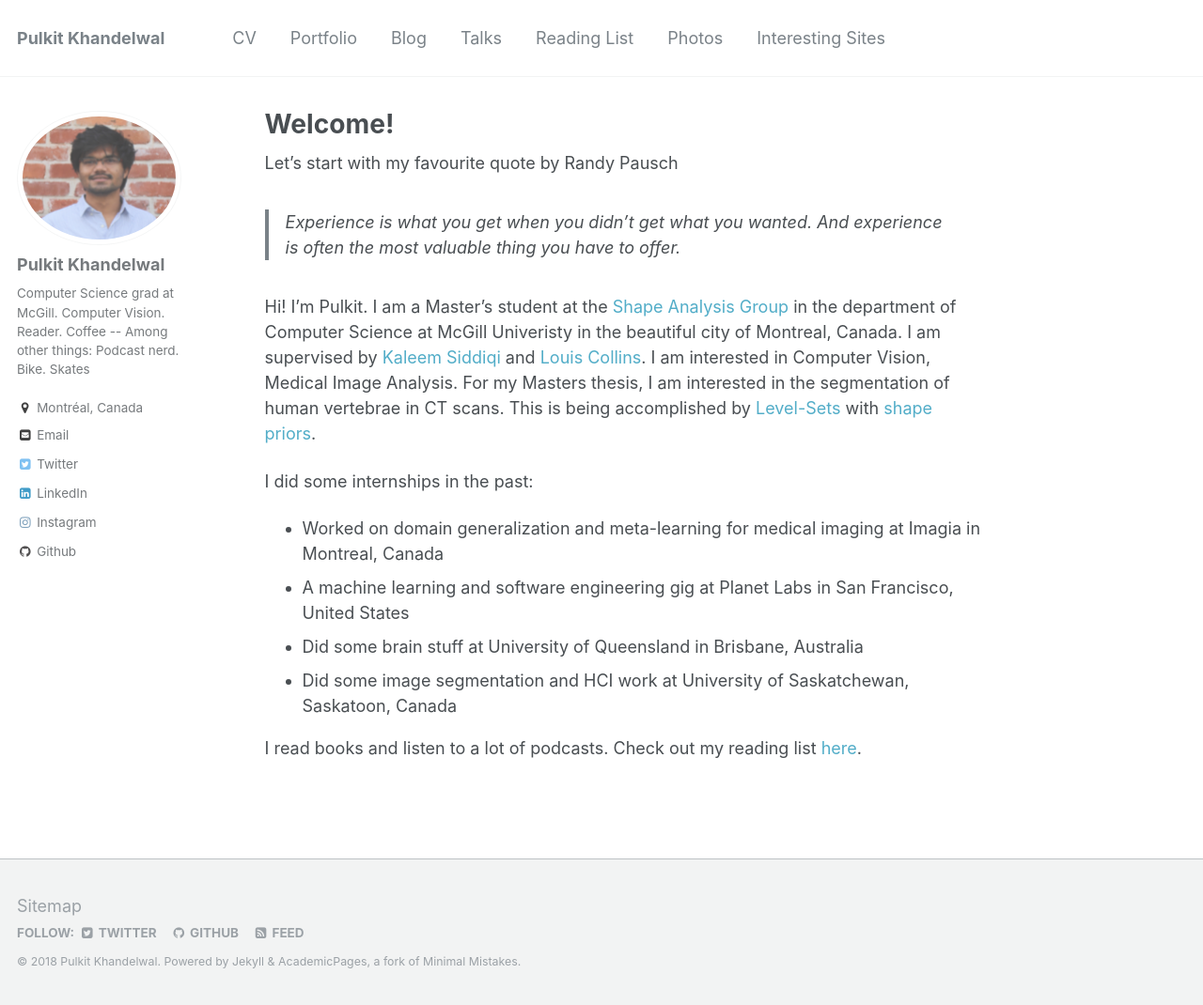
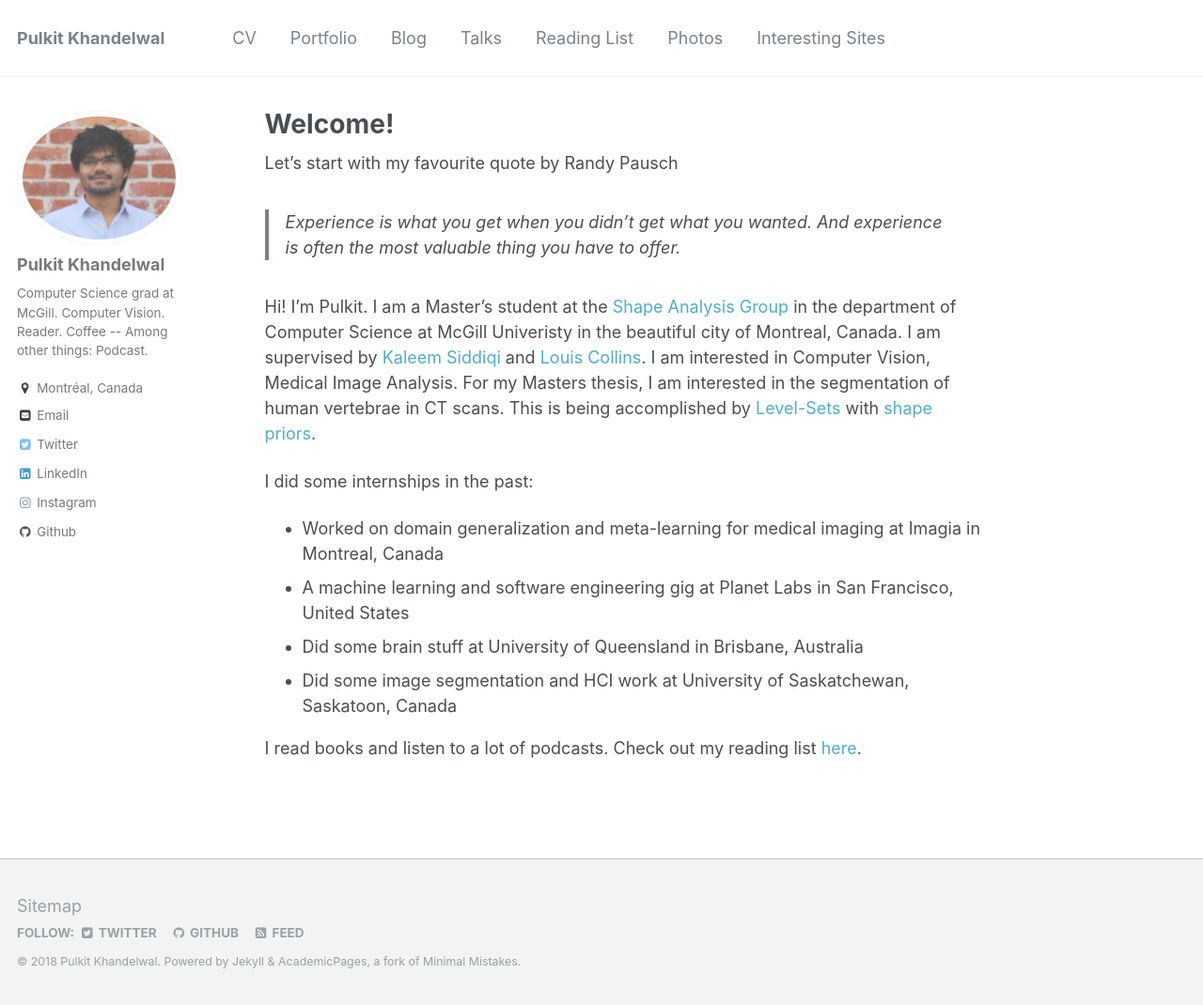
Before and after one commit to Pulkit-Khandelwal/pulkit-khandelwal.github.io, a Jekyll site: the page built from _pages/about.md, in a window 1280 px wide and 1070 px high. Shown: the whole window at 94% size. Built offline with Jekyll 4.4.1, drawn with Linux system fonts in a browser that asks for light colours.

Commit message:
Update _config.yml

```diff
--- a/_config.yml
+++ b/_config.yml
@@ -82,7 +82,7 @@
   avatar           : "mugshot.png"
   bio              : "Computer Science grad at McGill. Computer Vision. Reader. Coffee --
 
-                      Among other things: Podcast nerd. Bike. Skates"
+                      Among other things: Podcast."
   location         : "Montréal, Canada"
   employer         :
   googlescholar    :
```
